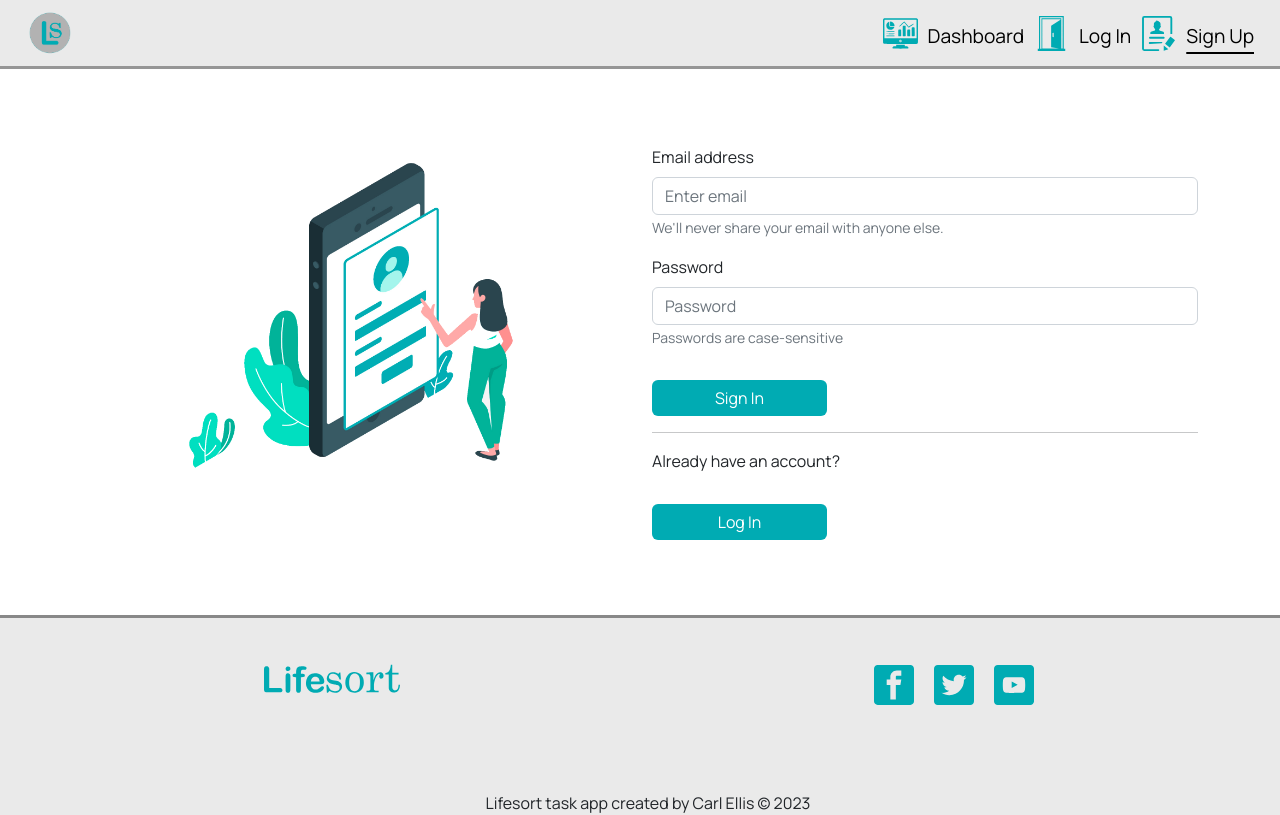
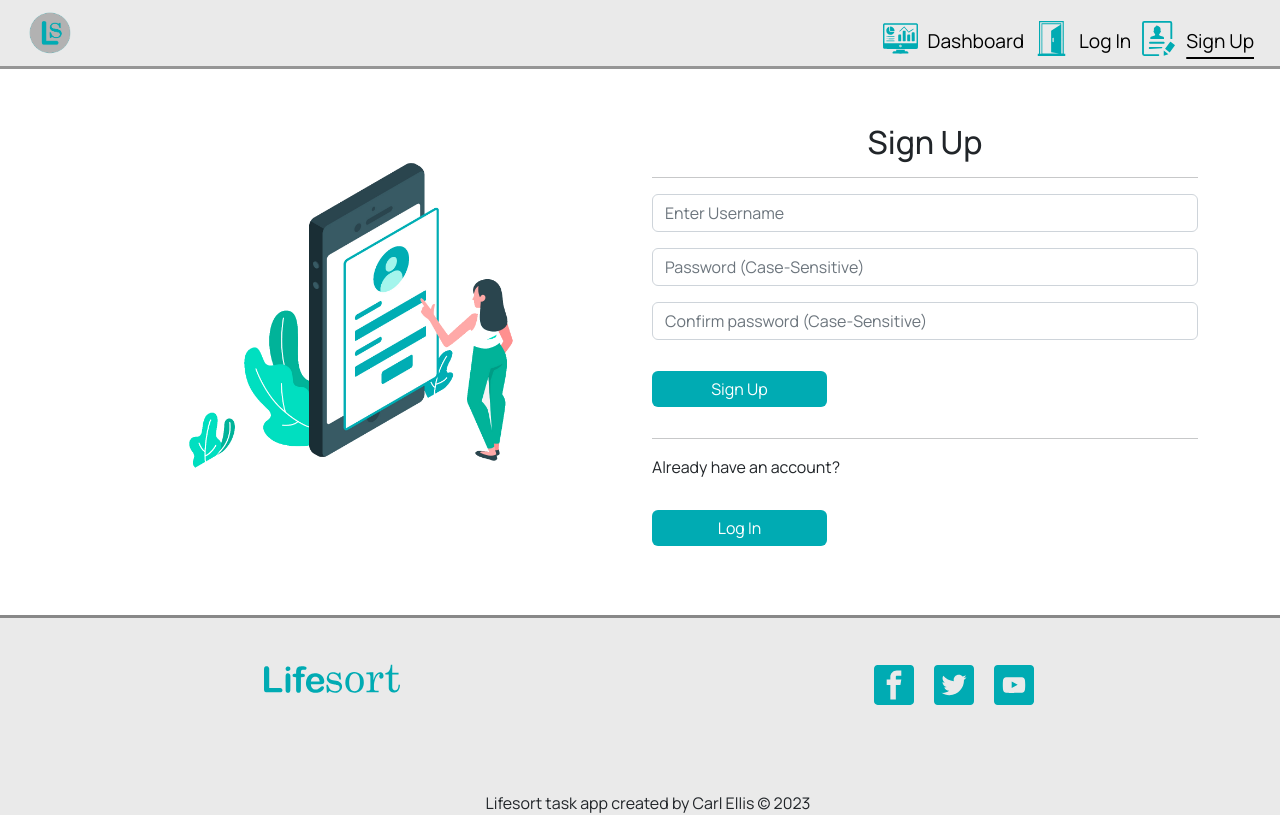
Before and after one commit to carl2087/life-sort-task-app, a React (Create React App) app: page /signup in a window 1280 px wide. Built offline with nearby package versions, Linux system fonts and the light colour scheme.

Commit message:
completed sign up form with error message feedback

```diff
--- a/src/App.js
+++ b/src/App.js
@@ -3,6 +3,7 @@ import Footer from './components/Footer';
 import NavBar from './components/NavBar';
 import Container  from 'react-bootstrap/Container';
 import { Route, Switch } from 'react-router-dom/cjs/react-router-dom.min';
+import './api/axiosDefaults'
 import LandingPage from './pages/landing-page/LandingPage';
 import SignUpForm from './pages/auth/SignUpForm';
 
--- /dev/null
+++ b/src/api/axiosDefaults.js
@@ -0,0 +1,5 @@
+import axios from 'axios';
+
+axios.defaults.baseURL = 'https://life-sort-api.herokuapp.com/'
+axios.defaults.headers.post['Content-Type'] = 'multipart/form-data'
+axios.defaults.withCredentials = true
--- a/src/pages/auth/SignUpForm.js
+++ b/src/pages/auth/SignUpForm.js
@@ -1,38 +1,109 @@
 import React from 'react'
-import { Col, Row } from 'react-bootstrap';
+import { useState } from 'react';
+import { Alert, Col, Row } from 'react-bootstrap';
 import Button from 'react-bootstrap/Button';
 import Form from 'react-bootstrap/Form';
 import SignUpImage from '../../components/SignUpImage';
 import BtnStyles from '../../styles/Button.module.css'
-import { Link } from 'react-router-dom/cjs/react-router-dom.min';
+import { Link, useHistory } from 'react-router-dom/cjs/react-router-dom.min';
+import styles from '../../styles/SignUpForm.module.css'
+import axios from 'axios';
 
 const SignUpForm = () => {
+
+    const [signUpData, setSignUpData] = useState({
+        username: '',
+        password1: '',
+        password2: '',
+    });
+
+    const { username, password1, password2 } = signUpData;
+
+    const [errors, setErrors] = useState({});
+
+    const history = useHistory();
+
+    const handleChange = (event) => {
+        setSignUpData({
+            ...signUpData,
+            [event.target.name]: event.target.value
+        })
+    }
+
+    const handleSubmit = async (event) => {
+        event.preventDefault();
+        try {
+            await axios.post('/dj-rest-auth/registration/', signUpData);
+            history.push('/login')
+        } catch (error) {
+            setErrors(error.response?.data)
+        }
+    }
+
     return (
         <Row className='align-items-center justify-content-center'>
             <Col className='col-12 col-md-8 col-lg-6'>
                 <SignUpImage />
             </Col>
             <Col className='col-12 col-md-8 col-lg-6'>
-                <Form>
-                    <Form.Group className="mb-3" controlId="formBasicEmail">
-                    <Form.Label>Email address</Form.Label>
-                    <Form.Control type="email" placeholder="Enter email" />
-                    <Form.Text className="text-muted">
-                        We'll never share your email with anyone else.
-                    </Form.Text>
+                <h1 className={`text-center ${styles.Header}`}>Sign Up</h1>
+                <hr/>
+                <Form onSubmit={handleSubmit}>
+                    <Form.Group className="mb-3" controlId="username">
+                    <Form.Label className='d-none'>Username</Form.Label>
+                    <Form.Control
+                    type="text"
+                    placeholder="Enter Username"
+                    name='username'
+                    value={username}
+                    onChange={handleChange}
+                    />
                     </Form.Group>
 
-                    <Form.Group className="mb-3" controlId="formBasicPassword">
-                    <Form.Label>Password</Form.Label>
-                    <Form.Control type="password" placeholder="Password" />
-                    <Form.Text className="text-muted">
-                        Passwords are case-sensitive
-                    </Form.Text>
+                    {errors.username?.map((message, idx) =>
+                    <Alert variant='danger' key={idx}> { message } </Alert>
+                    )}
+
+                    <Form.Group className="mb-3" controlId="password1">
+                    <Form.Label className='d-none'>Password</Form.Label>
+                    <Form.Control
+                    type="password"
+                    placeholder="Password (Case-Sensitive)"
+                    name='password1'
+                    value={password1}
+                    onChange={handleChange}
+                    />
                     </Form.Group>
+
+                    {errors.password1?.map((message, idx) =>
+                    <Alert variant='danger' key={idx}> { message } </Alert>
+                    )}
+
+                    <Form.Group className="mb-3" controlId="password2">
+                    <Form.Label className='d-none'>Confirm password</Form.Label>
+                    <Form.Control
+                    type="password"
+                    placeholder="Confirm password (Case-Sensitive)"
+                    name='password2'
+                    value={password2}
+                    onChange={handleChange}
+                    />
+                    </Form.Group>
+
+                    {errors.password2?.map((message, idx) =>
+                    <Alert variant='danger' key={idx}> { message } </Alert>
+                    )}
+
                     <Button className={BtnStyles.ButtonStyle} type="submit">
-                    Sign In
+                    Sign Up
                     </Button>
-                    <br/>
+
+                    {errors.non_field_errors?.map((message, idx) => (
+                        <Alert key={idx} variant='danger' >
+                            {message}
+                        </Alert>
+                    ))}
+
                     <hr/>
                     <p>
                     Already have an account?
--- a/src/styles/Button.module.css
+++ b/src/styles/Button.module.css
@@ -3,6 +3,7 @@
     margin-right: 15px;
     width: 175px;
     margin-top: 15px;
+    margin-bottom: 15px;
     border: #00abb3;
 }
 
--- a/src/styles/NavBar.module.css
+++ b/src/styles/NavBar.module.css
@@ -8,6 +8,7 @@
 
 .NavBarIcons {
     margin-right: 10px;
+    margin-top: 10px;
     height: 35px;
     width: 35px;
 }
--- a/src/styles/SignUpForm.module.css
+++ b/src/styles/SignUpForm.module.css
@@ -0,0 +1,3 @@
+.Header {
+    font-size: 2em;
+}
```
Also changed, not shown: package.json (+3 -4 lines), 1 other file (tests, documents, lock files or other folders).
